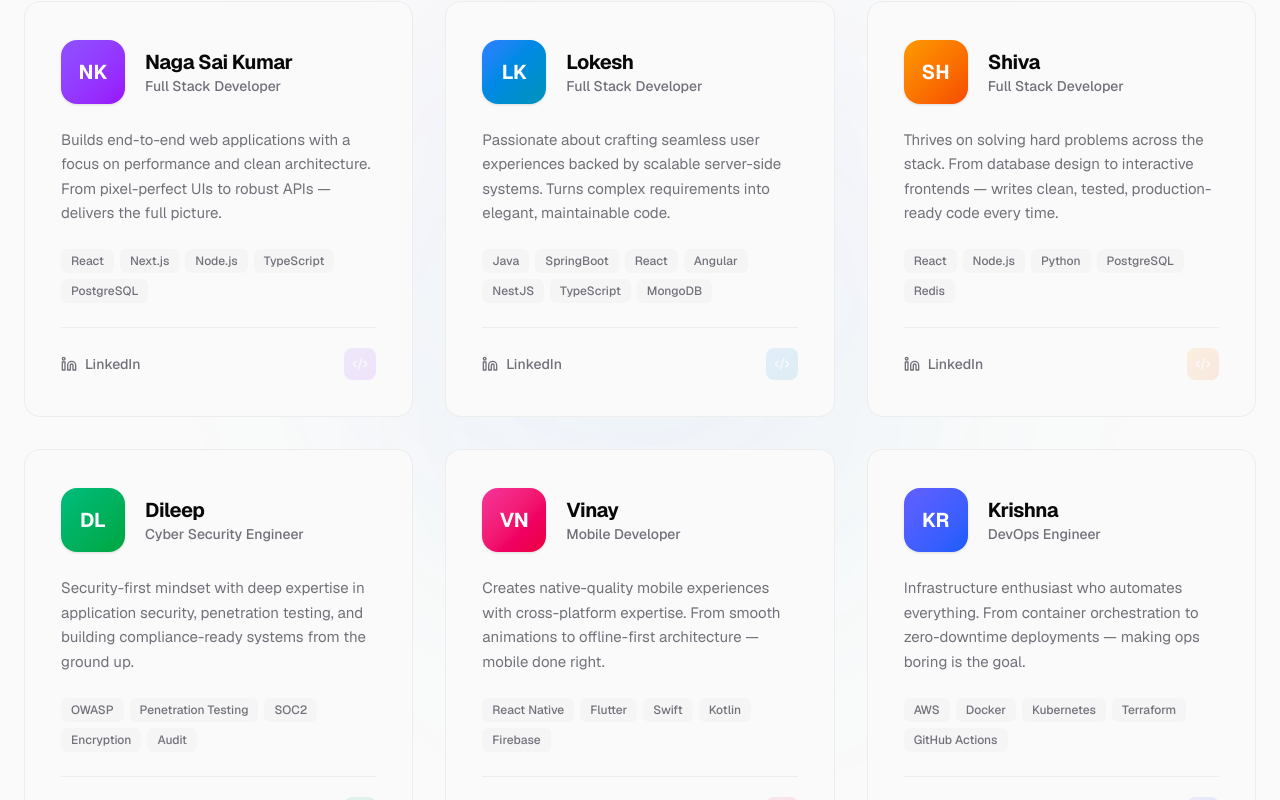
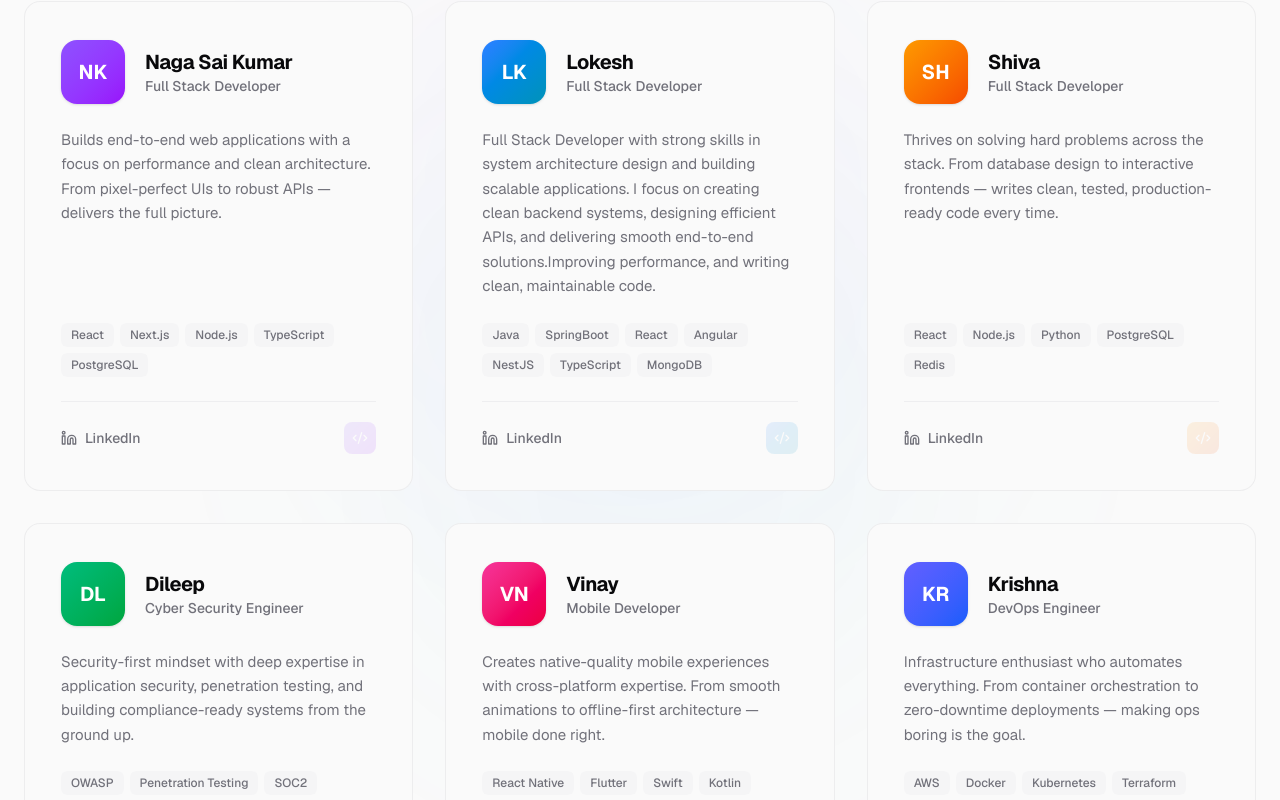
Before and after one commit to Ship-Faster/ShipFast-website, a Next.js app: page /team in a window 1280 px wide. Shown: the part 1400-2200 px from the top of the page. Built offline with nearby package versions, Linux system fonts and the light colour scheme.

Commit message:
Revise bio for Full Stack Developer
Updated bio to reflect stronger skills in system architecture and application scalability.

```diff
--- a/src/app/team/page.tsx
+++ b/src/app/team/page.tsx
@@ -38,7 +38,7 @@ const team = [
     role: "Full Stack Developer",
     subtitle: "Frontend & Backend",
     avatar: "LK",
-    bio: "Passionate about crafting seamless user experiences backed by scalable server-side systems. Turns complex requirements into elegant, maintainable code.",
+    bio: "Full Stack Developer with strong skills in system architecture design and building scalable applications. I focus on creating clean backend systems, designing efficient APIs, and delivering smooth end-to-end solutions.Improving performance, and writing clean, maintainable code.",
     skills: ["Java", "SpringBoot", "React", "Angular", "NestJS", "TypeScript", "MongoDB"],
     icon: Code2,
     gradient: "from-blue-500 to-cyan-600",
```
